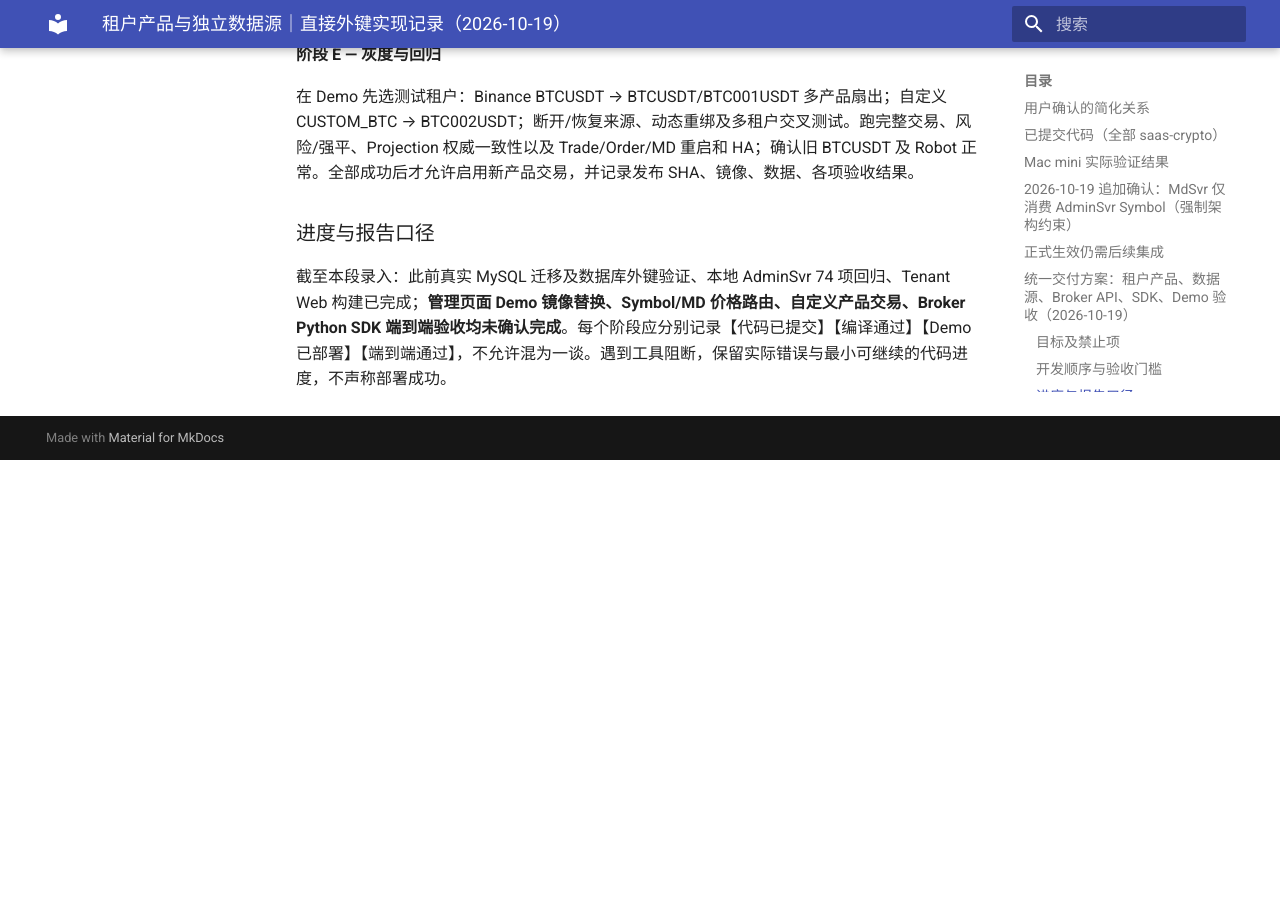
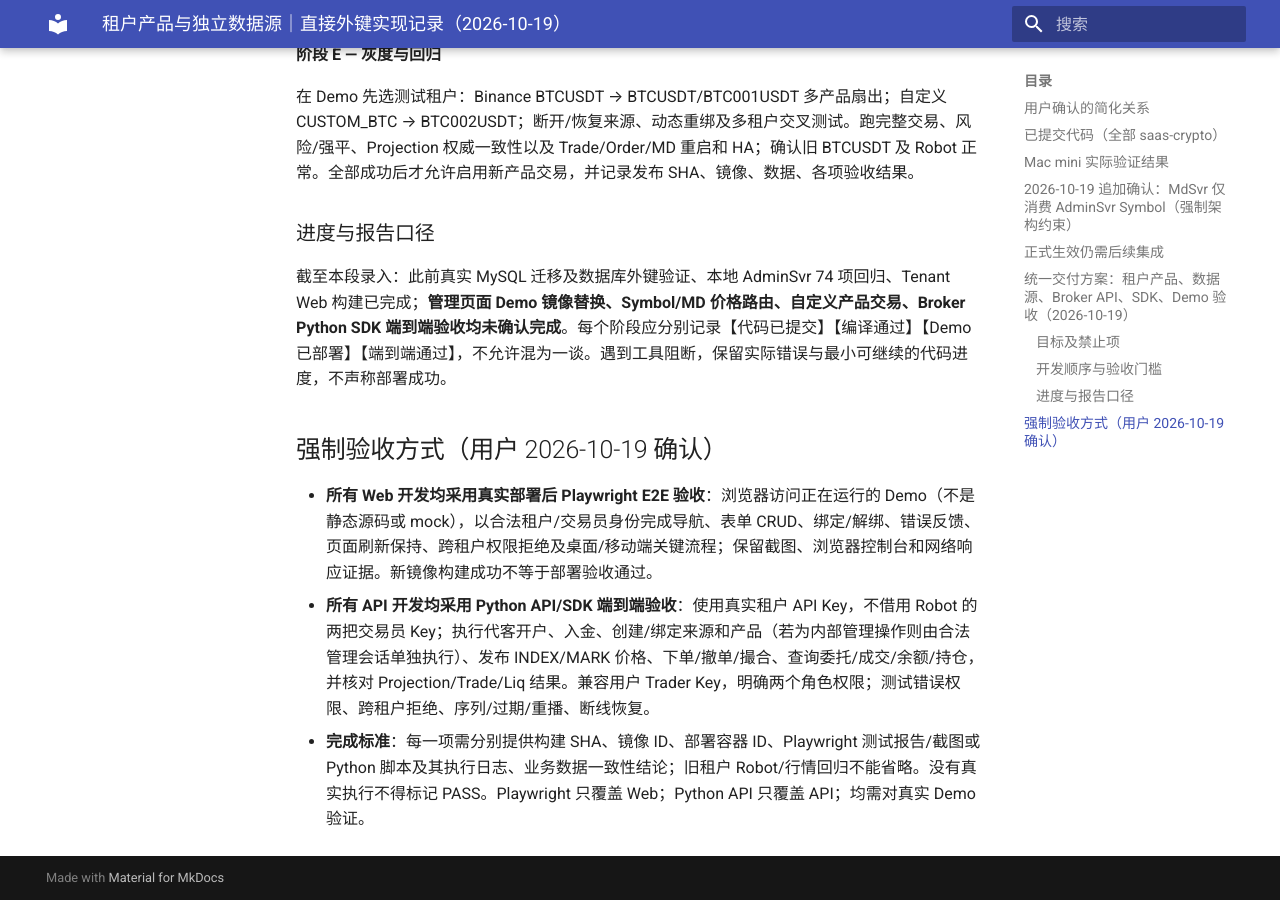
Before and after one commit to bliplink/dc-quant-deploy, an MkDocs documentation site: the page built from docs/TENANT_PRODUCT_DATA_SOURCE_IMPLEMENTATION_20261019.zh-CN.md, in a window 1280 px wide and 900 px high, scrolled down 4690 px. Built offline with MkDocs 1.6.1 and Material for MkDocs 9.7.7, drawn with Linux system fonts in a browser that asks for light colours; before the commit the page ends 5150 px from its top, so only the background shows below that.

Commit message:
docs: require deployed Playwright UI and Python SDK API end-to-end acceptance

```diff
--- a/docs/TENANT_PRODUCT_DATA_SOURCE_IMPLEMENTATION_20261019.zh-CN.md
+++ b/docs/TENANT_PRODUCT_DATA_SOURCE_IMPLEMENTATION_20261019.zh-CN.md
@@ -96,3 +96,10 @@
 ### 进度与报告口径
 
 截至本段录入：此前真实 MySQL 迁移及数据库外键验证、本地 AdminSvr 74 项回归、Tenant Web 构建已完成；**管理页面 Demo 镜像替换、Symbol/MD 价格路由、自定义产品交易、Broker Python SDK 端到端验收均未确认完成**。每个阶段应分别记录【代码已提交】【编译通过】【Demo 已部署】【端到端通过】，不允许混为一谈。遇到工具阻断，保留实际错误与最小可继续的代码进度，不声称部署成功。
+
+
+## 强制验收方式（用户 2026-10-19 确认）
+
+- **所有 Web 开发均采用真实部署后 Playwright E2E 验收**：浏览器访问正在运行的 Demo（不是静态源码或 mock），以合法租户/交易员身份完成导航、表单 CRUD、绑定/解绑、错误反馈、页面刷新保持、跨租户权限拒绝及桌面/移动端关键流程；保留截图、浏览器控制台和网络响应证据。新镜像构建成功不等于部署验收通过。
+- **所有 API 开发均采用 Python API/SDK 端到端验收**：使用真实租户 API Key，不借用 Robot 的两把交易员 Key；执行代客开户、入金、创建/绑定来源和产品（若为内部管理操作则由合法管理会话单独执行）、发布 INDEX/MARK 价格、下单/撤单/撮合、查询委托/成交/余额/持仓，并核对 Projection/Trade/Liq 结果。兼容用户 Trader Key，明确两个角色权限；测试错误权限、跨租户拒绝、序列/过期/重播、断线恢复。
+- **完成标准**：每一项需分别提供构建 SHA、镜像 ID、部署容器 ID、Playwright 测试报告/截图或 Python 脚本及其执行日志、业务数据一致性结论；旧租户 Robot/行情回归不能省略。没有真实执行不得标记 PASS。Playwright 只覆盖 Web；Python API 只覆盖 API；均需对真实 Demo 验证。
```
